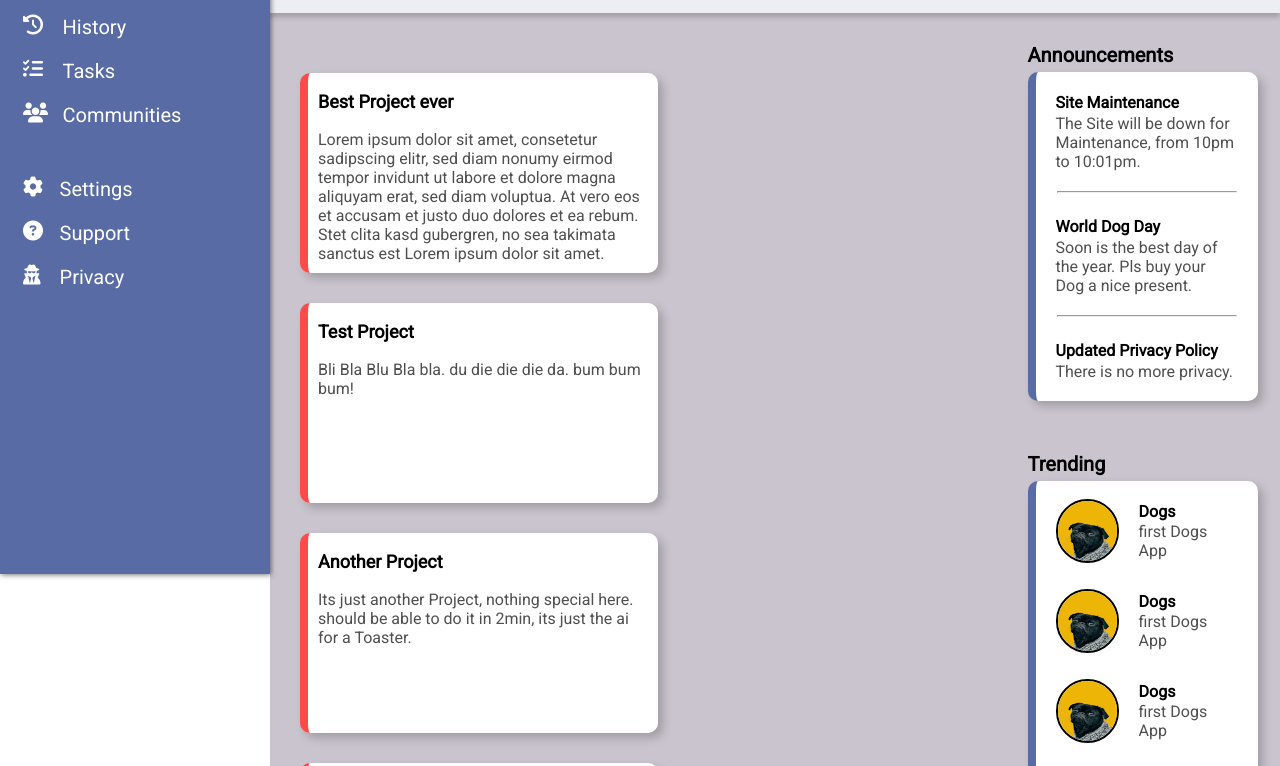
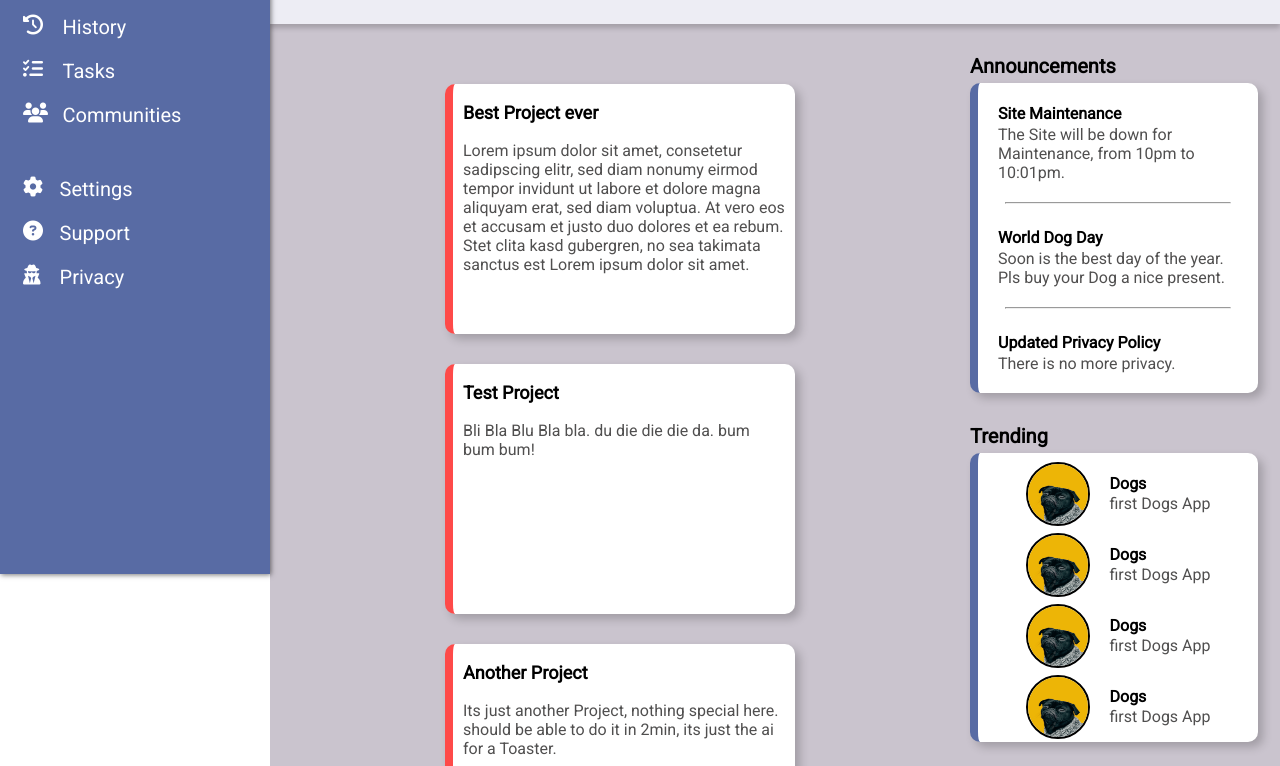
Before and after one commit to LucaBla/admin-dashboard, a plain HTML site: page index.html in a window 1280 px wide. Shown: the part 226-992 px from the top of the page. Drawn offline with Linux system fonts and the light colour scheme.

Commit message:
fix project-grid overflowing body

```diff
--- a/style.css
+++ b/style.css
@@ -3,10 +3,9 @@
 body{
   display: grid;
   grid-template-columns: 1fr 6fr;
-  grid-template-rows: 1fr 5fr;
+  grid-template-rows: 250px 5fr;
   margin: 0px;
   font-family: 'Roboto', sans-serif;
-  min-height: 100vh;
   overflow: auto;
 }
 
@@ -170,7 +169,7 @@ button:hover{
 .content{
   display: grid;
   grid-template-columns: 3fr 1fr;
-  grid-template-rows: 1fr 2fr;
+  grid-template-rows: 340px 2fr;
   background-color: #CAC4CE;
   height: auto;
   padding-top: 30px;
@@ -179,20 +178,20 @@ button:hover{
 
 .projects{
   display: grid;
-  resize: both;
   grid-template-columns: repeat(auto-fit, minmax(250px, 350px));
-  grid-template-rows: repeat(auto-fit, minmax(200px, 250px));
+  grid-template-rows: repeat(auto-fit, minmax(220px, 250px));
+  grid-auto-rows: minmax(220px, 250px);
   grid-row: 1/3;
   gap: 30px;
   padding: 30px;
+  justify-content: center;
+  height: auto;
 }
 
 .card{
   display: flex;
   flex-direction: column;
   background-color: white;
-  height: 100%;
-  width: 100%;
   border-left: 8px solid #FE4A49;
   border-radius: 10px;
   box-shadow: 5px 5px 10px rgba(0, 0, 0, 0.205);
@@ -207,6 +206,7 @@ button:hover{
 .project-content{
   margin-left: 10px;
   margin-right: 10px;
+  margin-bottom: 10px;
   color: rgb(80, 79, 79);
 }
 
@@ -214,6 +214,7 @@ button:hover{
   display: flex;
   flex-direction: column;
   margin-right: 30px;
+  min-width: 280px;
 }
 
 .announcements-header{
```
